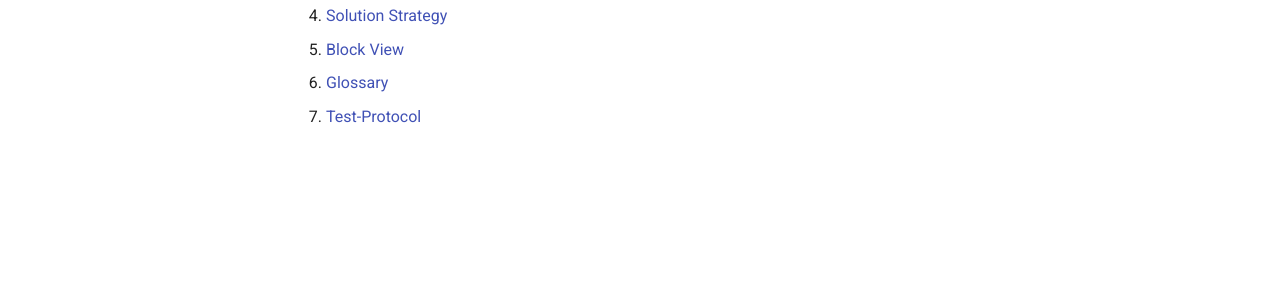
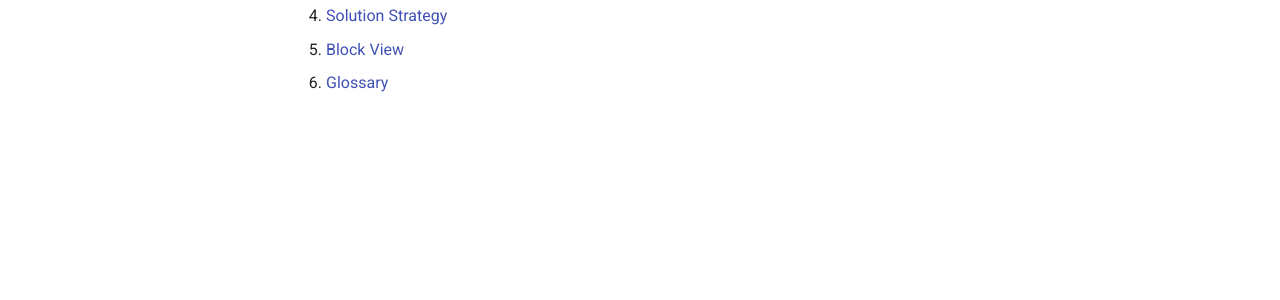
Before and after one commit to Oh-my-class/oh-my-class, an MkDocs documentation site: the page built from docs/index.md, in a window 1280 px wide. Shown: the part 442-742 px from the top of the page. Built offline with MkDocs 1.6.1 and Material for MkDocs 9.7.7, drawn with Linux system fonts in a browser that asks for light colours; comment, search, counter and statistics services are not loaded.

```diff
--- a/docs/index.md
+++ b/docs/index.md
@@ -12,4 +12,3 @@
 4. [Solution Strategy](04.-Solution-Strategy.md)
 5. [Block View](05.-Block-View.md)
 6. [Glossary](06.-Glossary.md)
-7. [Test-Protocol](07.-Testprotocol.md)
```
